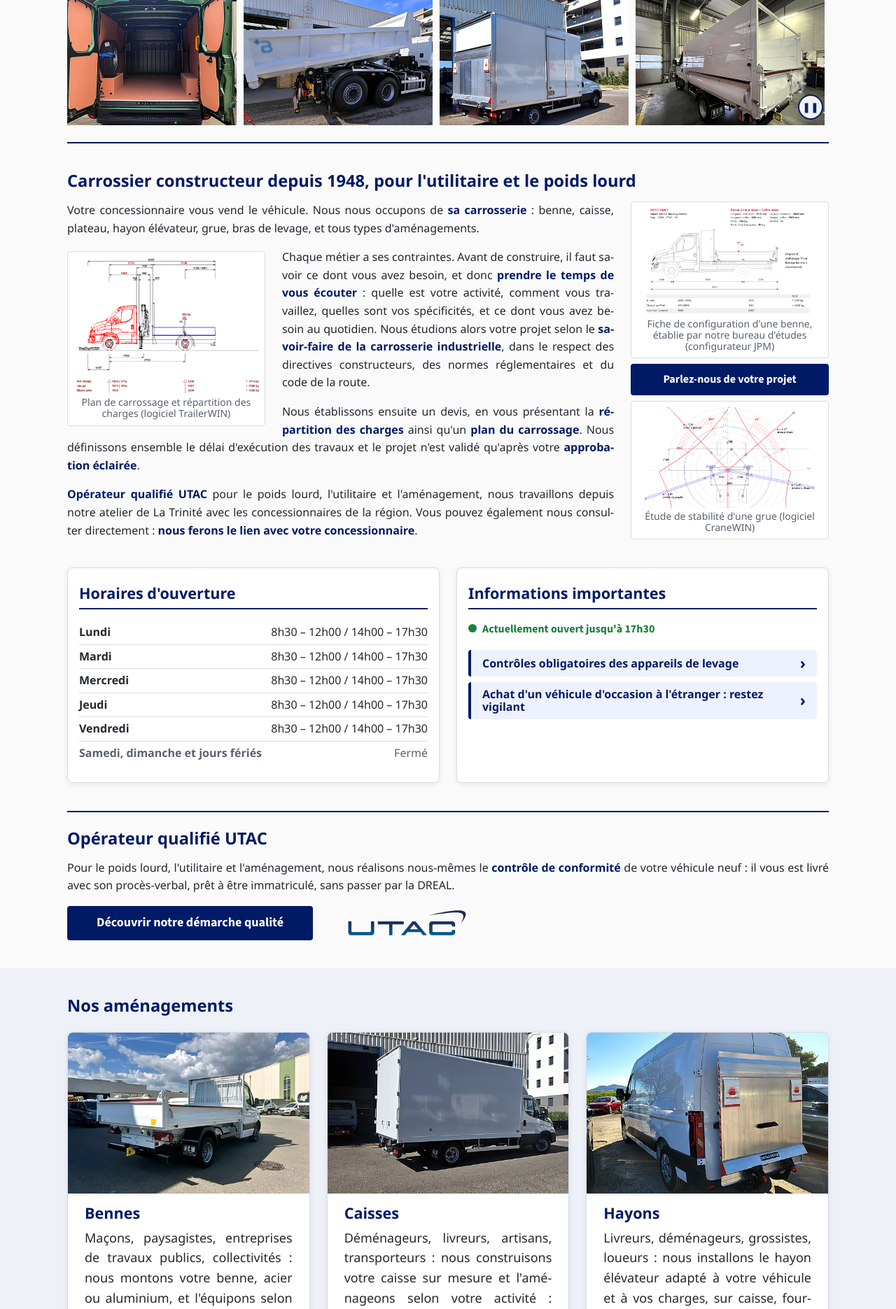
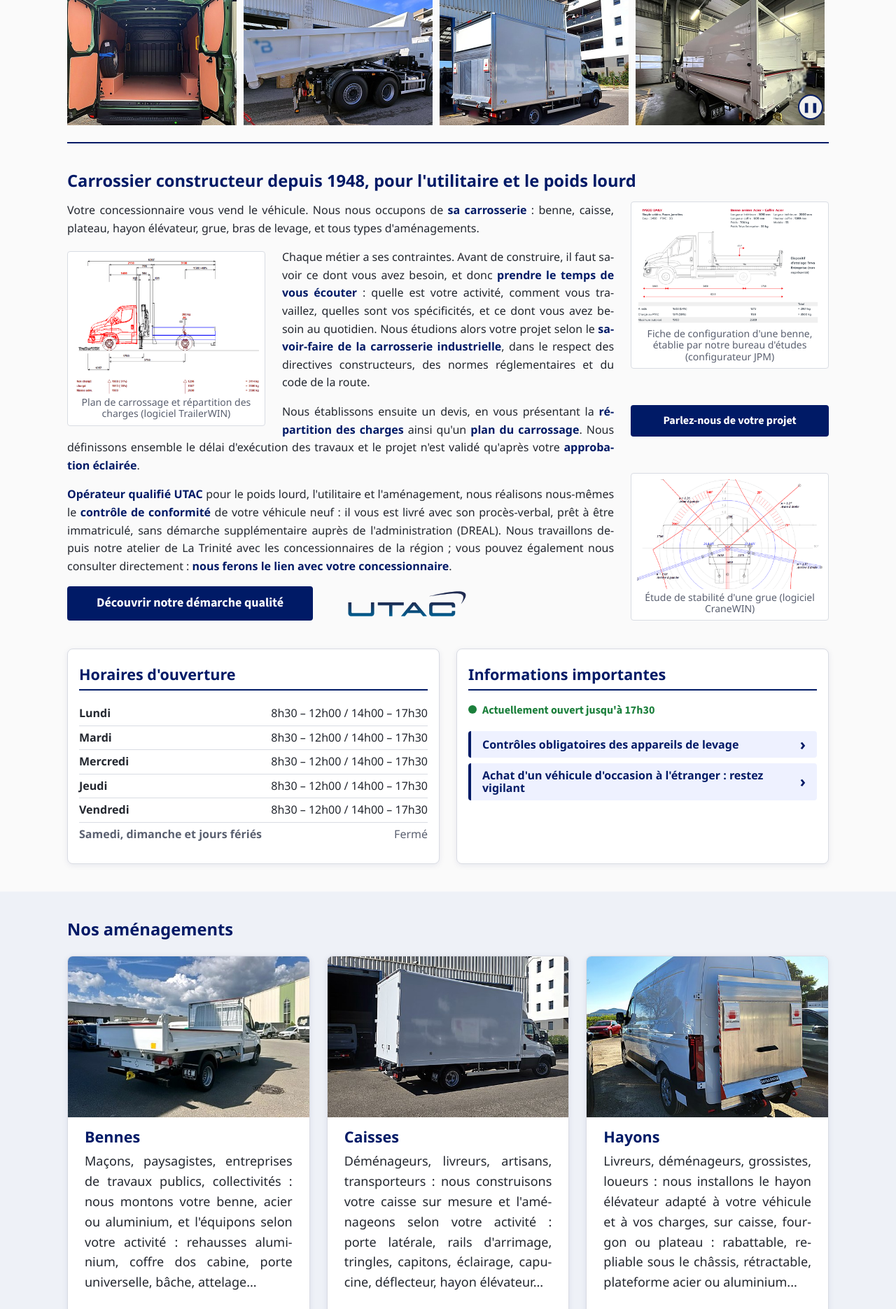
Before and after one commit to CarballoBruno/site-migliore06, a PHP site: page / in a window 1280 px wide. Shown: the part 174-2045 px from the top of the page at 70% size. Run offline with PHP 8.4, Linux system fonts and the light colour scheme; some web fonts are replaced.

Commit message:
Refonte E (essai) : texte UTAC réuni dans la présentation, bande UTAC retirée
- Dernier paragraphe de la présentation = texte UTAC complet (contrôle de
  conformité, « sans démarche supplémentaire auprès de l'administration
  (DREAL) », lien avec le concessionnaire), suivi du bouton « Découvrir
  notre démarche qualité » et du logo UTAC ; plus de répétition
- Bande « Opérateur qualifié UTAC » supprimée : Nos aménagements suit
  directement la présentation
- Réalignement : colonne de droite ~26 % (2.9fr), images 22cqi (24cqi
  au-delà de 1800 px) ; mesuré à 1600, 1707, 1920 px

Co-Authored-By: Claude Opus 5.5 <noreply@anthropic.com>

```diff
--- a/css/variables.css
+++ b/css/variables.css
@@ -201,12 +201,12 @@
        la dernière ligne du texte de gauche, sans grand blanc) : 2.6fr = colonne
        d'environ 28 % sur les grands écrans (mesuré à 1440, 1707, 1920 px) ;
        2.4fr (~29 %) sur les portables, voir plus bas (écrans de 1400 px et moins). */
-    --parts-contenu-principal: 2.6fr;
+    --parts-contenu-principal: 2.9fr;   /* 26/10/2026 : colonne de droite ~26 % (texte UTAC remonté dans la présentation) */
     --largeur-min-colonne-droite: 16rem;    /* ~256 px */
 
     /* Largeur des images de la présentation de l'accueil, en part de la
        largeur de la présentation (« cqi » : 22cqi = 22 %). */
-    --largeur-image-dans-texte: 33cqi;   /* 22 → 33 % (version 8003, 26/10/2026) : images plus grandes, présentation plus haute */
+    --largeur-image-dans-texte: 22cqi;   /* 26/10/2026 : réglée pour que la présentation (avec le texte UTAC) finisse au niveau de la colonne de droite ; 24cqi sur les très grands écrans (voir plus bas) */
 
     /* Hauteur des logos des partenaires en bas des cartes « Nos aménagements ». */
     --hauteur-logo-partenaire: 2.5rem;
@@ -286,3 +286,12 @@
         --parts-contenu-principal: 2.4fr;
     }
 }
+
+/* Très grands écrans (1800 px et plus) : images de la présentation un peu plus
+   grandes, pour que la présentation finisse au niveau de la colonne de droite
+   (mesuré à 1920 px, 26/10/2026). */
+@media (min-width: 1800px) {
+    :root {
+        --largeur-image-dans-texte: 24cqi;
+    }
+}
--- a/index.php
+++ b/index.php
@@ -205,12 +205,22 @@ require __DIR__ . '/inc/header.php';
                                 <strong>approbation éclairée</strong>.
                             </p>
 
+                            <!-- Qualification UTAC (essai du 26/10/2026, demande du client) : le
+                                 paragraphe et l'ancienne bande « Opérateur qualifié UTAC » réunis
+                                 ici, suivis du bouton vers qualification-utac.php et du logo UTAC. -->
                             <p>
                                 <strong>Opérateur qualifié UTAC</strong> pour le poids lourd, l'utilitaire et l'aménagement,
-                                nous travaillons depuis notre atelier de La Trinité avec les concessionnaires
-                                de la région. Vous pouvez également nous consulter directement&nbsp;:
-                                <strong>nous ferons le lien avec votre concessionnaire</strong>.
+                                nous réalisons nous-mêmes le <strong>contrôle de conformité</strong> de votre véhicule
+                                neuf&nbsp;: il vous est livré avec son procès-verbal, prêt à être immatriculé, sans
+                                démarche supplémentaire auprès de l'administration (DREAL). Nous travaillons depuis
+                                notre atelier de La Trinité avec les concessionnaires de la région&nbsp;; vous pouvez
+                                également nous consulter directement&nbsp;: <strong>nous ferons le lien avec votre
+                                concessionnaire</strong>.
                             </p>
+                            <div class="encart-utac-action">
+                                <a class="bouton-principal bouton-encart-utac" href="qualification-utac.php">Découvrir notre démarche qualité</a>
+                                <img class="encart-utac-logo" src="images/logos/logo-utac.svg" alt="UTAC" width="213" height="45">
+                            </div>
                         </div>
 
                         <!-- Colonne de droite, sur toute la hauteur du texte : une image
@@ -297,24 +307,6 @@ require __DIR__ . '/inc/header.php';
         <!-- 2.2 Suite de la page : sections sur toute la largeur -->
         <div class="accueil-sections">
 
-            <!-- Qualification UTAC : court encadré sur TOUTE LA LARGEUR, entre deux liserés
-                 (version 8003, 26/10/2026) ; le
-                 texte complet (7 étapes de la démarche qualité) est sur sa propre
-                 page, qualification-utac.php. -->
-            <section class="certification encart-utac" aria-labelledby="titre-certification">
-                <h2 id="titre-certification" class="certification-titre">Opérateur qualifié UTAC</h2>
-                <p>
-                    Pour le poids lourd, l'utilitaire et l'aménagement, nous réalisons nous-mêmes
-                    le <strong>contrôle de conformité</strong> de votre véhicule neuf&nbsp;: il vous est
-                    livré avec son procès-verbal, prêt à être immatriculé, sans passer par la DREAL.
-                </p>
-                <!-- Bouton puis logo UTAC sur la même ligne, à la hauteur du bouton
-                     (version 8003, 26/10/2026, demande du client) -->
-                <div class="encart-utac-action">
-                    <a class="bouton-principal bouton-encart-utac" href="qualification-utac.php">Découvrir notre démarche qualité</a>
-                    <img class="encart-utac-logo" src="images/logos/logo-utac.svg" alt="UTAC" width="213" height="45">
-                </div>
-            </section>
 
             <?php if ($cartesAmenagements !== []): ?>
             <!-- Nos aménagements : une carte par type de carrosserie (contenu
```
